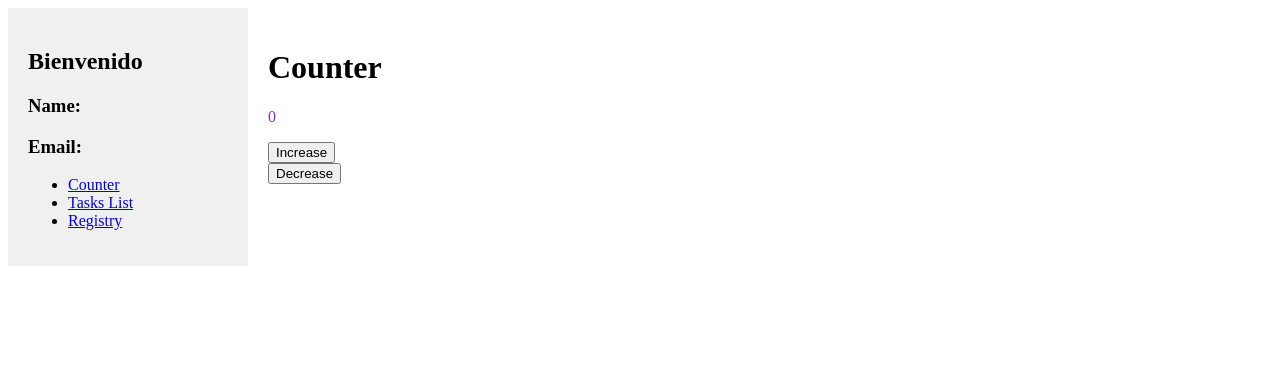
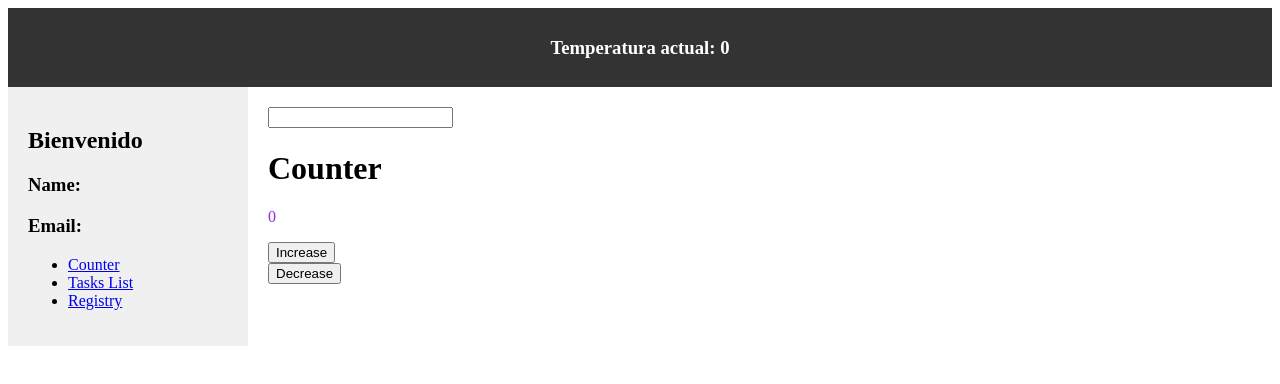
Before and after one commit to bassmantonio/Vue-Project, a Vue app: page /counter in a window 1280 px wide. Shown: the top 384 px of the page. Built offline with nearby package versions, Linux system fonts and the light colour scheme; no server answers.

Commit message:
Father components, child components and props.

```diff
--- a/package.json
+++ b/package.json
@@ -14,6 +14,7 @@
   },
   "dependencies": {
     "@vee-validate/yup": "^4.15.1",
+    "axios": "^1.13.2",
     "pinia": "^3.0.3",
     "vee-validate": "^4.15.1",
     "vue": "^3.5.22",
--- /dev/null
+++ b/src/Helpers/getWeather.js
@@ -0,0 +1,9 @@
+import axios from "axios";
+
+const API_URL = 'https://api.open-meteo.com/v1/forecast?latitude=4.6097&longitude=-74.0817&current=temperature_2m&timezone=auto&forecast_days=1';
+
+export const getTemperature = async () => {
+    const result = await axios.get(API_URL);
+    const newTemp = result.data.current.temperature_2m;
+    return newTemp;
+}
--- /dev/null
+++ b/src/components/Header.vue
@@ -0,0 +1,37 @@
+<template>
+  <div class="header">
+      {{ receiveddMessage }}<Weather ></Weather>
+  </div>
+</template>
+
+<script setup>
+import Weather from './Weather.vue';
+import { defineProps, ref, watch } from 'vue';
+
+const props = defineProps(['message']);
+const receiveddMessage = ref(props.message);
+
+watch(() => props.message, (newValue) =>{
+receiveddMessage.value = newValue;
+});
+
+</script>
+
+<style scoped>
+.header{
+  display: flex;
+  justify-content: center;
+  align-items:  center;
+  padding: 10px;
+  top: 0;
+  left: 0;
+  right: 0;
+  background-color: #333;
+  color: white;
+}
+.h3{
+  margin: 0;
+}
+
+
+</style>
--- a/src/components/Sidebar.vue
+++ b/src/components/Sidebar.vue
@@ -1,8 +1,8 @@
 <template>
   <div class="sidebar">
     <h2>Bienvenido</h2>
-    <h3>Name: {{ name }}</h3>
-    <h3>Email: {{ email }}</h3>
+    <h3>Name: {{ storeRegister.name }}</h3>
+    <h3>Email: {{ storeRegister.email }}</h3>
     <ul>
       <li><router-link to="/counter">Counter</router-link></li>
       <li><router-link to="/taskslist">Tasks List</router-link></li>
@@ -14,19 +14,9 @@
 <script setup>
 
 import { useRegistryStore } from '@/modules/records/stores/registryStore';
-import {ref, watch} from 'vue';
 
 const storeRegister = useRegistryStore();
-const name = ref(storeRegister.name.value);
-const email = ref(storeRegister.email.value);
 
-watch(() => storeRegister.name, (newValue) => {
-    name.value = newValue;
-});
-
-watch(() => storeRegister.email, (newValue) => {
-    email.value = newValue;
-});
 
 </script>
 
--- /dev/null
+++ b/src/components/Weather.vue
@@ -0,0 +1,21 @@
+<template>
+<h3>Temperatura actual: {{weatherSore.temperature }} </h3>
+
+</template>
+
+<script setup>
+import { useWeather } from '@/composables/useWeather';
+import { onMounted } from 'vue';
+import {useWeatherStore} from '@/stores/weatherStore'
+
+const weatherSore = useWeatherStore();
+
+onMounted(() =>{
+  useWeather();
+})
+
+</script>
+
+<style scoped>
+
+</style>
--- /dev/null
+++ b/src/composables/useWeather.js
@@ -0,0 +1,8 @@
+import {useWeatherStore} from '@/stores/weatherStore';
+import {getTemperature} from '@/Helpers/getWeather';
+
+export const useWeather = async () => {
+  const temperature = await getTemperature();
+  const weatherStore = useWeatherStore();
+  weatherStore.temperature = temperature;
+}
--- /dev/null
+++ b/src/stores/weatherStore.js
@@ -0,0 +1,10 @@
+import { defineStore } from "pinia";
+import { ref } from "vue";
+
+export const useWeatherStore = defineStore('wheather', () => {
+    const temperature = ref(0);
+    const setTemperature = (newTemp) => {
+      temperature.value = newTemp;
+    }
+    return {temperature,setTemperature};
+});
--- a/src/views/MainView.vue
+++ b/src/views/MainView.vue
@@ -1,8 +1,10 @@
 <template>
-
+  <Header :message="text"></Header>
   <div class="container">
     <Sidebar></Sidebar>
     <div class="content">
+      <input type="text" v-model="text">
+      {{ text }}
       <router-view></router-view>
     </div>
   </div>
@@ -10,6 +12,11 @@
 
 <script setup>
 import Sidebar from '@/components/Sidebar.vue';
+import Header from '@/components/Header.vue';
+import { ref } from 'vue';
+
+const text = ref('');
+
 </script>
 
 <style>
```
Also changed, not shown: src/stores/counter.js (deleted, +0 -12 lines), 1 other file (tests, documents, lock files or other folders).
